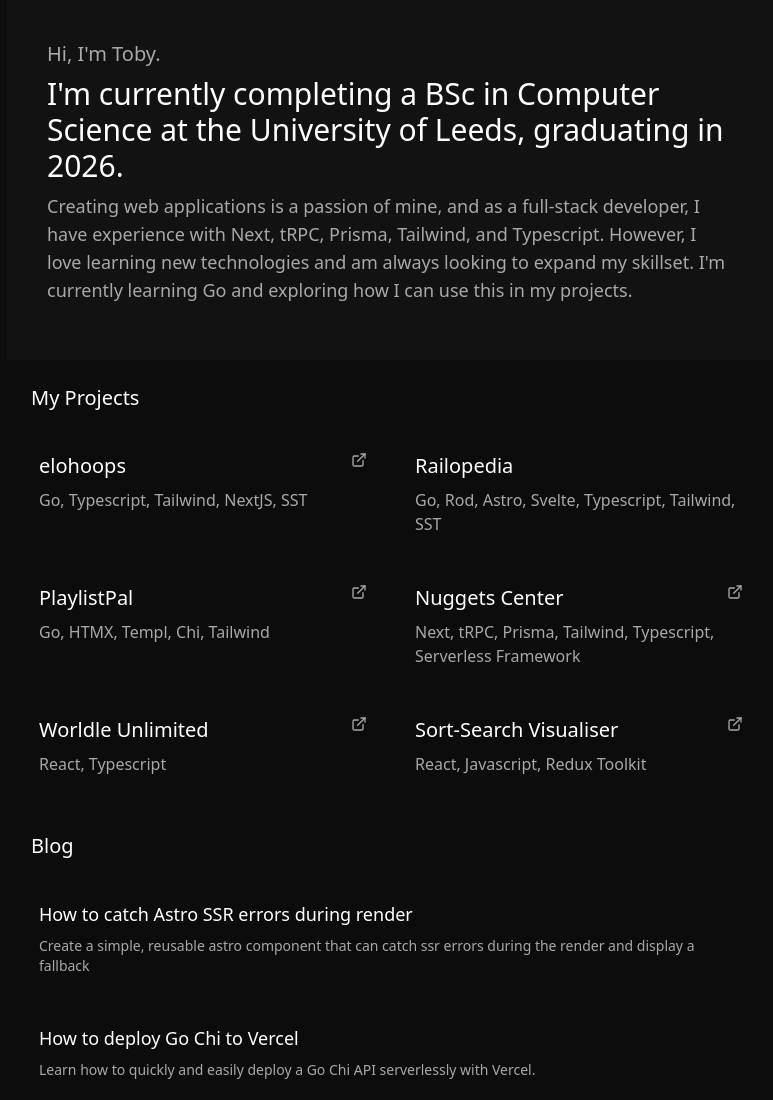
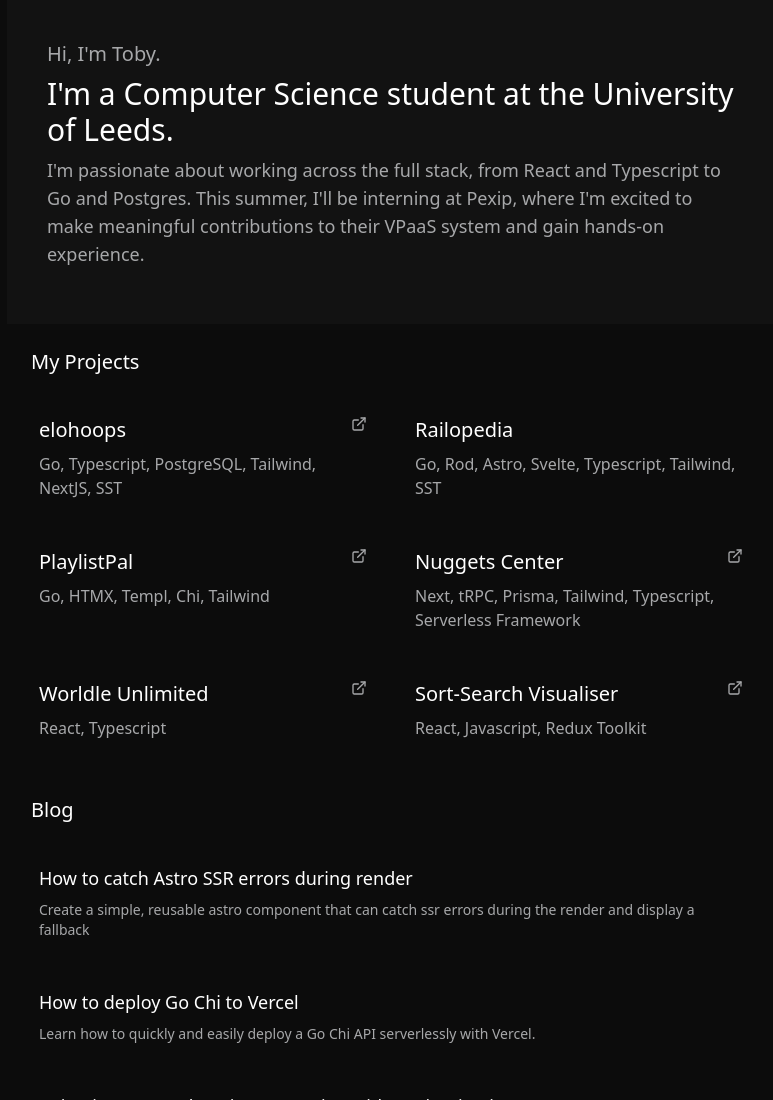
Before and after one commit to tobyrushton/tobyrushton.com, an Astro site: page / in a window 1280 px wide. Shown: the top 1100 px of the page, without its empty margins (249-1022 px from the left). Built offline with nearby package versions, Linux system fonts and the light colour scheme; Astro itself is replaced by a stand-in of ours; some icons are missing.

Commit message:
update bio

```diff
--- a/src/pages/index.astro
+++ b/src/pages/index.astro
@@ -16,12 +16,12 @@ const posts = await getCollection('blog')
                 Hi, I'm Toby.
             </h1>
             <h2 class="text-3xl max-w-5xl font-medium">
-                    I'm currently completing a BSc in Computer Science at the University of Leeds, graduating in 2026.
+                I'm a Computer Science student at the University of Leeds.
             </h2>
             <h3 class="text-lg font-medium text-text-secondary max-w-5xl">
-                    Creating web applications is a passion of mine, and as a full-stack developer, I have experience with Next, tRPC, Prisma, Tailwind, and Typescript.
-                    However, I love learning new technologies and am always looking to expand my skillset.
-                    I'm currently learning Go and exploring how I can use this in my projects.
+                I'm passionate about working across the full stack, from React and Typescript to Go and Postgres.
+                This summer, I'll be interning at <a href="https://www.pexip.com/">Pexip</a>,
+                where I'm excited to make meaningful contributions to their VPaaS system and gain hands-on experience.
             </h3>
             <div class="flex gap-2 pt-2 text-text-secondary">
                 <Link
--- a/src/projects.json
+++ b/src/projects.json
@@ -2,7 +2,7 @@
     {
         "name": "elohoops",
         "link":"https://elohoops.com",
-        "description": "Go, Typescript, Tailwind, NextJS, SST",
+        "description": "Go, Typescript, PostgreSQL, Tailwind, NextJS, SST",
         "repository": "tobyrushton/elohoops"
     },
     {
```
Lines whose indentation alone changed are shown as unchanged.
